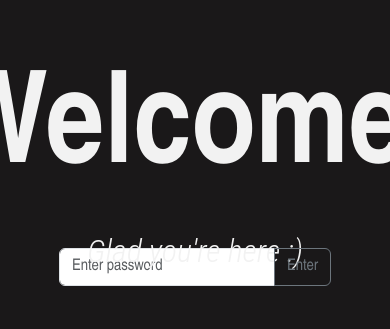
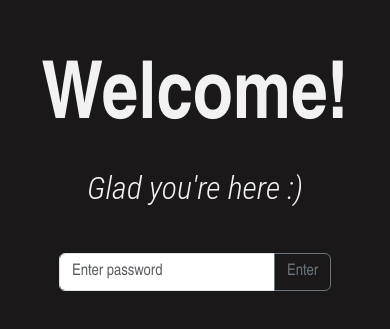
Before and after one commit to abigailjulie/personalWebsiteV2, a React (Vite) app: page / in a window 390 px wide. Shown: the part 247-576 px from the top of the page. Built offline with nearby package versions, Linux system fonts and the light colour scheme.

Commit message:
made welcome page mobile ready

```diff
--- a/src/Auth.css
+++ b/src/Auth.css
@@ -53,3 +53,14 @@
         font-size: 1rem;
     }
 }
+
+@media only screen and (max-width: 768px) {
+    .login h1 {
+        font-size: 5rem;
+        margin-bottom: 20px;
+    }
+
+    .input-box {
+        margin-top: 10px;
+    }
+}
```
